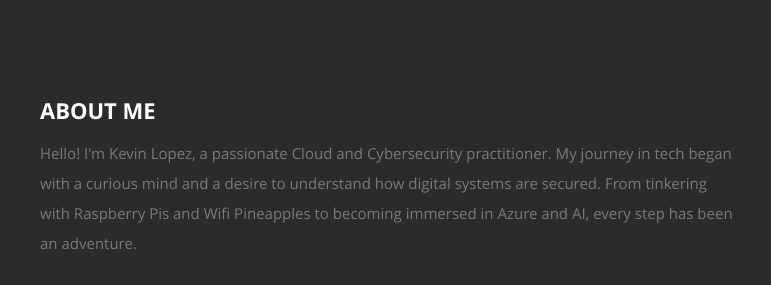
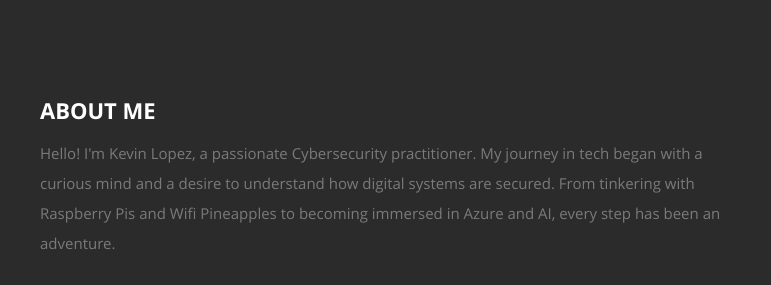
Before and after one commit to kevlo-cyber/azure-resume, a plain HTML site: page frontend/index.html in a window 1280 px wide. Shown: the part 800-1085 px from the top of the page, 365-1136 px from the left. Drawn offline with nearby package versions, Linux system fonts and the light colour scheme.

Commit message:
Updates to html

```diff
--- a/frontend/index.html
+++ b/frontend/index.html
@@ -88,7 +88,7 @@
 
             <h2>ABOUT ME</h2>
 
-            <p> Hello! I'm Kevin Lopez, a passionate Cloud and Cybersecurity practitioner. My journey in tech began with a curious mind and a desire to understand how digital systems are secured. From tinkering with Raspberry Pis and Wifi Pineapples to becoming immersed in Azure and AI, every step has been an adventure.
+            <p> Hello! I'm Kevin Lopez, a passionate Cybersecurity practitioner. My journey in tech began with a curious mind and a desire to understand how digital systems are secured. From tinkering with Raspberry Pis and Wifi Pineapples to becoming immersed in Azure and AI, every step has been an adventure.
 
                <div>
                   <p>I believe in a proactive approach to cybersecurity, where continuous learning and adapting to new threats are key. My goal is to not just protect systems, but to empower organizations to thrive safely in the digital world.</p>
```
